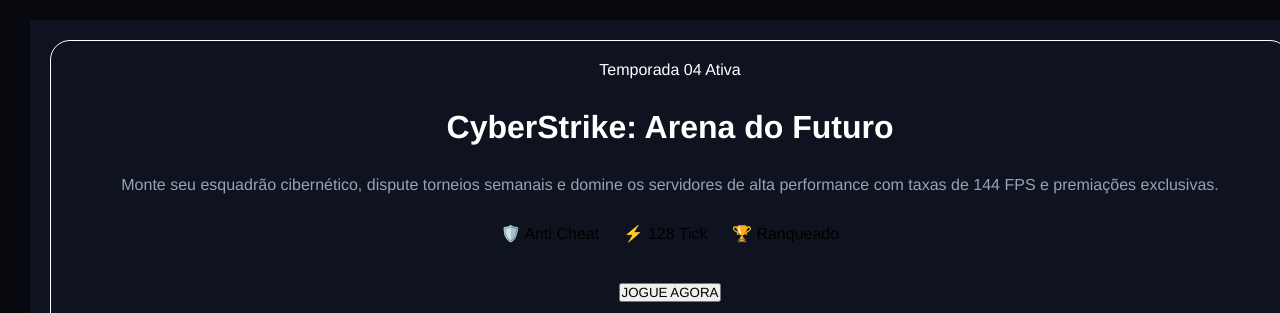
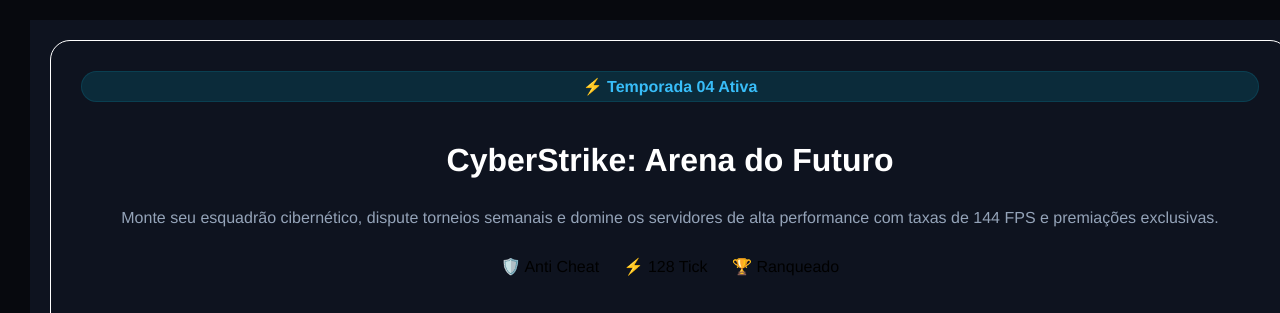
Before and after one commit to 0000653794-spec/mobile-first, a plain HTML site: page index.html in a window 1280 px wide. Shown: the top 313 px of the page. Drawn offline with Linux system fonts and the light colour scheme.

Commit message:
atualizando

```diff
--- a/index.html
+++ b/index.html
@@ -11,7 +11,7 @@
 <body>
     <div class="principal">
         <main class="principal2">
-            <span class="titulo">Temporada 04 Ativa</span>
+            <span class="titulo"> ⚡ Temporada 04 Ativa</span>
             <h1>CyberStrike: Arena do Futuro</h1>
             <p> Monte seu esquadrão cibernético, dispute torneios semanais e domine os servidores de
                 alta performance com taxas de 144 FPS e premiações exclusivas.</p>
--- a/style.css
+++ b/style.css
@@ -39,7 +39,13 @@ body {
 }
 
 .titulo {
-    color: #ffffff;
+    border-radius: 20px;
+    border: 1px solid rgba(6, 182, 212, 0.15);
+    padding: 5px;
+    color: #38bdf8;
+    background-color: rgba(6, 182, 212, 0.15);
+    font-weight: bold;
+    margin: 20px;
 }
 
 h1 {
```
